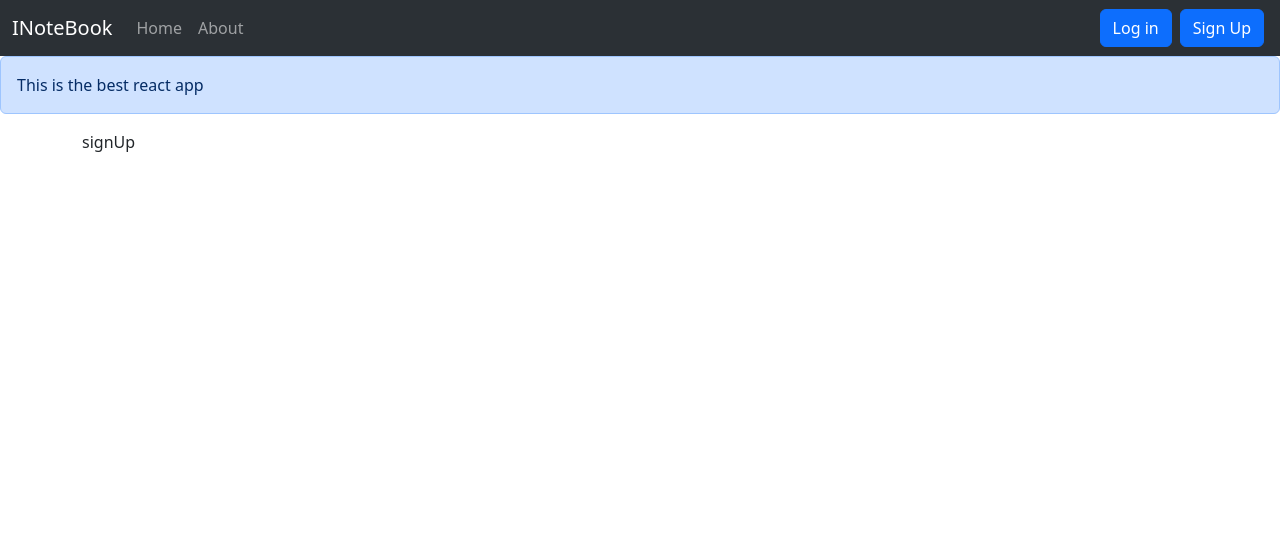
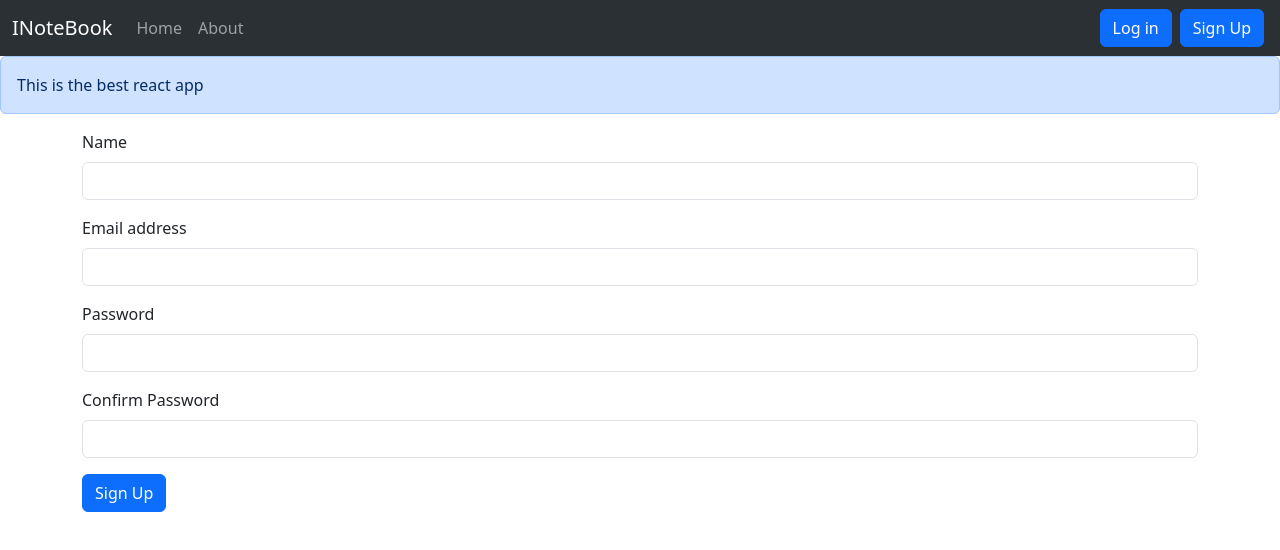
Before and after one commit to Sampath252005/iNoteBook, a React (Vite) app: page /SignUp in a window 1280 px wide. Shown: the top 550 px of the page. Built offline with nearby package versions, Linux system fonts and the light colour scheme.

Commit message:
sign up page compoenet added

```diff
--- a/src/App.jsx
+++ b/src/App.jsx
@@ -7,7 +7,8 @@
 import NoteState from "./context/notes/NoteState";
 import Alert from "./components/Alert";
 import Login from "./components/Login";
-import SingUp from "./components/SingUp";
+import SignUp from "./components/SignUp";
+
 
 function App() {
   const [count, setCount] = useState(0);
@@ -23,7 +24,7 @@
               <Route path="/" element={<Home />} />
               <Route path="/about" element={<About />} />
               <Route path="/Login" element={<Login/>} />
-              <Route path="/SignUp" element={<SingUp/>} />
+              <Route path="/SignUp" element={<SignUp/>} />
             </Routes>
           </div>
         </Router>
--- a/src/components/Login.jsx
+++ b/src/components/Login.jsx
@@ -1,7 +1,7 @@
 import React, { useState } from 'react'
-import { useHistory } from "react-router-dom";
+import { useNavigate } from "react-router-dom";
 function Login() {
-  let history=useHistory();
+  let history=useNavigate();
   const[credential,setCredential]=useState({email:"",password:""})
   const onChange = (e) => {
     setCredential({
@@ -20,14 +20,9 @@
     });
     const json= await response.json();
     console.log(json);
-    if(json.success){
       //save the authtoken and redirect
       localStorage.setItem('token',json.authtoken);
-      history.push("/")
-    }
-    else{
-      alert("Inalid credential");
-    }
+      history("/")
   }
   return (
     <div>
@@ -41,7 +36,7 @@
     <label htmlFor="password1" className="form-label">Password</label>
     <input type="password" name='password' className="form-control" id="exampleInputPassword1" value={credential.password} onChange={onChange}/>
   </div>
-  <button type="submit" className="btn btn-primary" >Submit</button>
+  <button type="submit" className="btn btn-primary" >Login</button>
 </form>
     </div>
   )
--- /dev/null
+++ b/src/components/SignUp.jsx
@@ -0,0 +1,101 @@
+import React,{useState} from "react";
+import { useNavigate } from "react-router-dom";
+
+const SingUp = () => {
+  const[credential,setCredential]=useState({name:"",email:"",password:"",cpassword:""})
+  let history=useNavigate();
+  const onChange = (e) => {
+    setCredential({
+      ...credential,
+      [e.target.name]: e.target.value,
+    });
+  };
+  const handlesubmit=async(e)=>{
+    e.preventDefault();
+    const {name,email,password,cpassword}=credential;
+    if (password !== cpassword) {
+     alert("password is not matching")
+      return;
+    }
+    const response = await fetch(`http://localhost:5000/api/auth/createuser`, {
+      method: "POST",
+      headers: {
+        "Content-Type": "application/json",
+      },
+      body: JSON.stringify({name,email,password}),
+    });
+    const json= await response.json();
+    console.log(json.success,json);
+      //save the authtoken and redirect
+      localStorage.setItem('token',json.authtoken);
+      history("/")
+  }
+
+  return (
+    <div>
+      <form onSubmit={handlesubmit}>
+      <div className="mb-3">
+          <label htmlFor="name" className="form-label">
+            Name
+          </label>
+          <input
+            type="name"
+            className="form-control"
+            id="name"
+            name="name"
+            aria-describedby="nameHelp"
+            onChange={onChange}
+            required
+          />
+        </div>
+        <div className="mb-3">
+          <label htmlFor="email" className="form-label">
+            Email address
+          </label>
+          <input
+            type="email"
+            className="form-control"
+            id="email1"
+            name="email"
+            aria-describedby="emailHelp"
+            onChange={onChange}
+            required
+          />
+        </div>
+        <div className="mb-3">
+          <label htmlFor="password1" className="form-label">
+            Password
+          </label>
+          <input
+            type="password"
+            name="password"
+            className="form-control"
+            id="exampleInputPassword1"
+            onChange={onChange}
+            minLength={5}
+            required
+          />
+        </div>
+        <div className="mb-3">
+          <label htmlFor="password1" className="form-label">
+          Confirm Password
+          </label>
+          <input
+            type="password"
+            name="cpassword"
+            className="form-control"
+            id="exampleInputconfirmPassword1"
+            onChange={onChange}
+            minLength={5}
+            required
+          />
+        </div>
+        <button type="submit" className="btn btn-primary">
+          Sign Up
+        </button>
+      </form>
+    </div>
+  );
+};
+
+export default SingUp;
--- a/src/components/SingUp.jsx
+++ /dev/null
@@ -1,9 +0,0 @@
-import React from 'react'
-
-const SingUp = () => {
-  return (
-    <div>signUp</div>
-  )
-}
-
-export default SingUp
```
Also changed, not shown: 1 other file (tests, documents, lock files or other folders).
